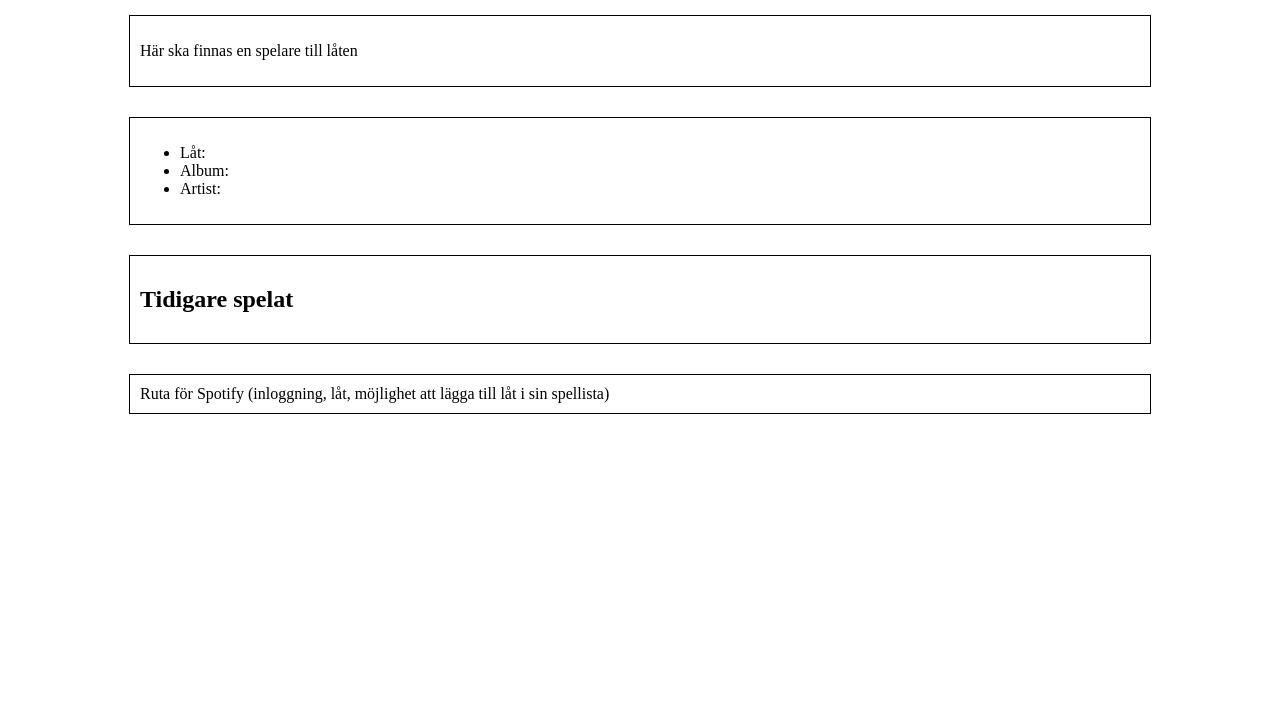
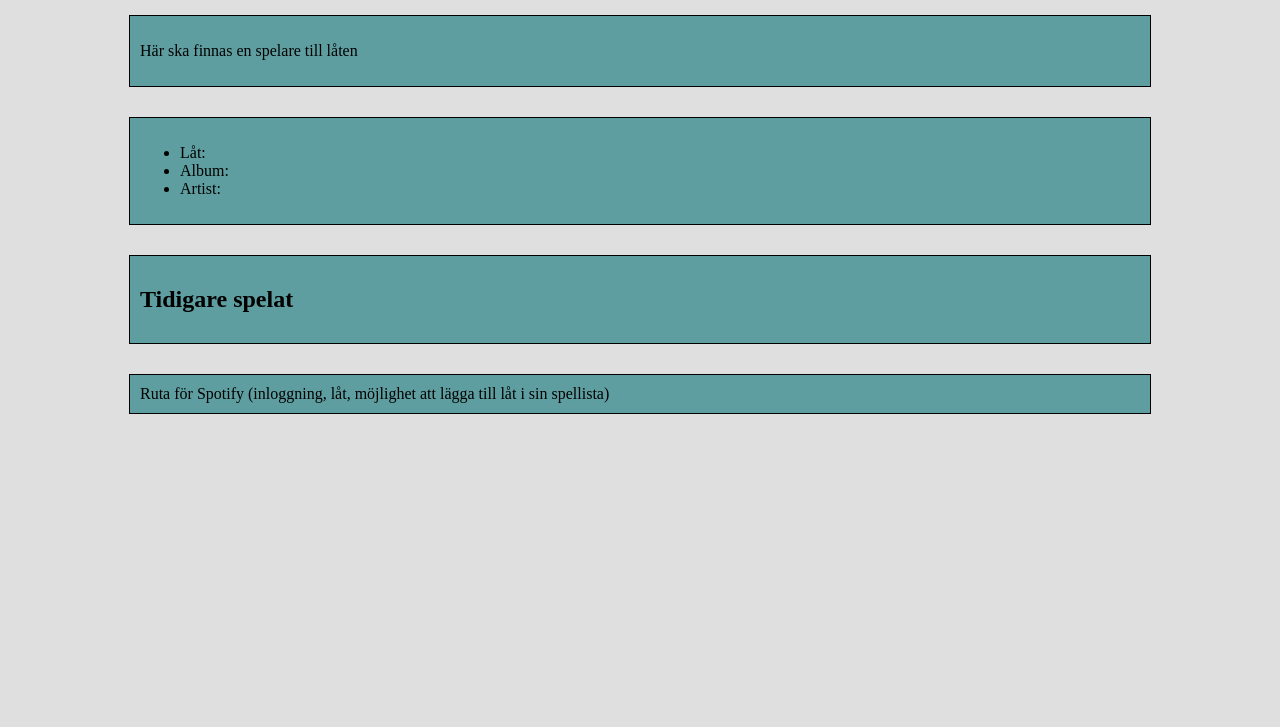
Before and after one commit to emmaajohaansson/Diggaren, a plain HTML site: page index.html in a window 1280 px wide. Shown: the part 73-800 px from the top of the page. Drawn offline with Linux system fonts and the light colour scheme.

Commit message:
Added colour

```diff
--- a/style.css
+++ b/style.css
@@ -5,8 +5,11 @@ div {
 	width: 1000px;
 	margin-left: auto;
 	margin-right: auto;
+    background-color: cadetblue
 }
-
+body {
+    background-color: #DFDFDF;
+}
 button {
     float: right;
 }
```
